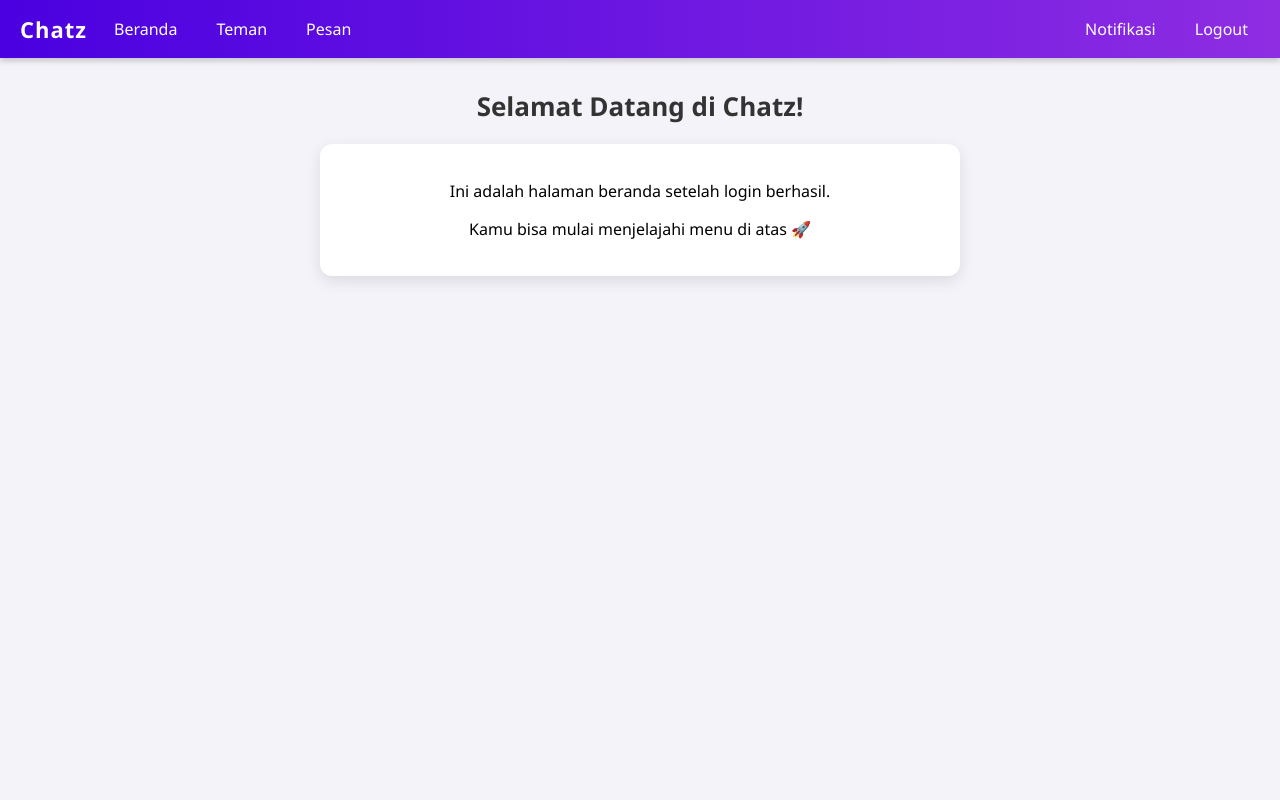
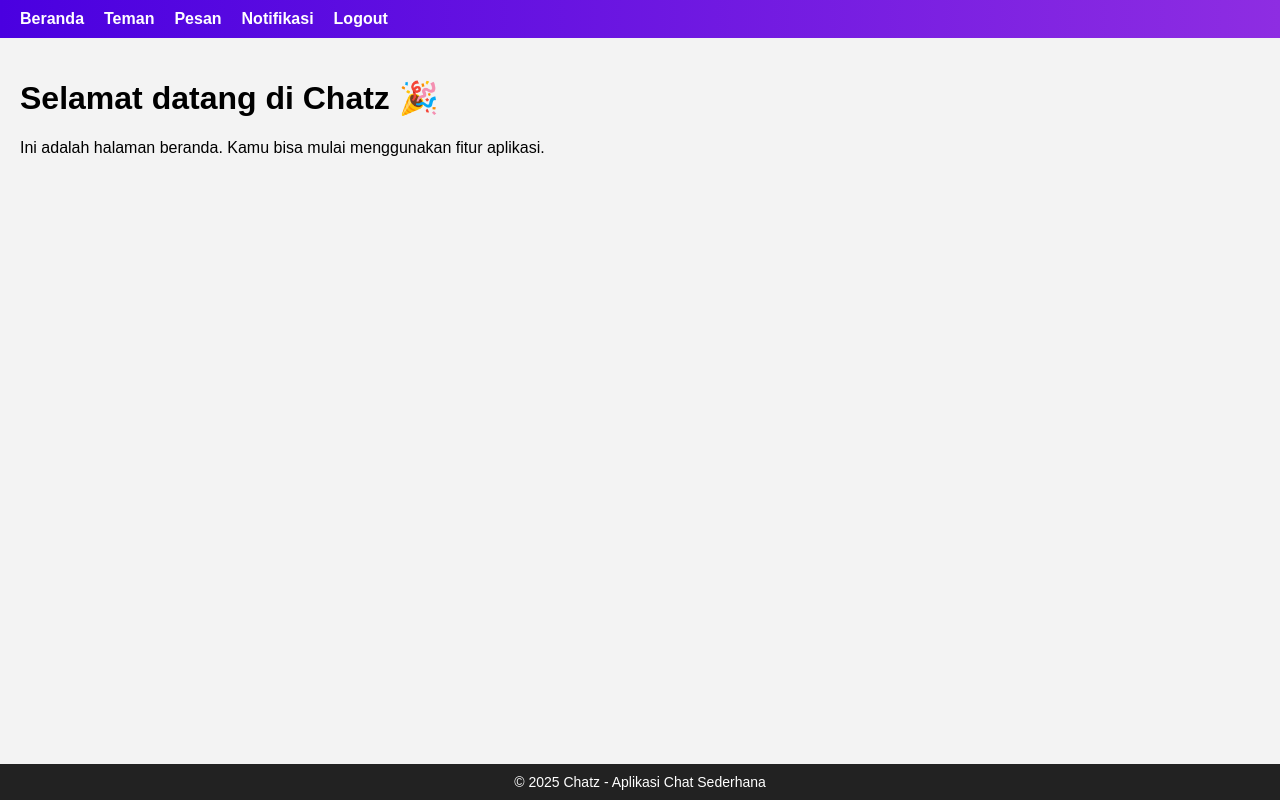
Before and after one commit to andizhuu/chatz, a website: page home.html in a window 1280 px wide. Drawn offline with Linux system fonts and the light colour scheme.

Commit message:
update project

```diff
--- a/home.html
+++ b/home.html
@@ -7,136 +7,60 @@
   <style>
     body {
       margin: 0;
-      font-family: 'Segoe UI', Tahoma, Geneva, Verdana, sans-serif;
-      background: #f3f3f9;
+      font-family: Arial, sans-serif;
+      background: #f3f3f3;
+      display: flex;
+      flex-direction: column;
+      min-height: 100vh;
     }
 
-    /* === NAVBAR === */
+    /* Navbar */
     .navbar {
-      width: 100%;
       display: flex;
+      justify-content: space-between;
       align-items: center;
-      justify-content: space-between;
       background: linear-gradient(90deg, #4a00e0, #8e2de2);
-      padding: 12px 20px;
+      padding: 10px 20px;
       color: white;
-      box-sizing: border-box;
-      box-shadow: 0 3px 6px rgba(0,0,0,0.2);
-      position: relative;
-      z-index: 10;
     }
 
-    .logo-menu {
+    .navbar .menu {
       display: flex;
-      align-items: center;
-      gap: 15px;
+      gap: 20px;
+      flex-wrap: wrap;
     }
 
-    .logo {
-      font-size: 22px;
+    .navbar .menu a {
+      color: white;
+      text-decoration: none;
       font-weight: bold;
-      letter-spacing: 1px;
+      transition: 0.3s;
     }
 
-    .logo-menu a {
-      text-decoration: none;
-      color: white;
-      font-size: 16px;
-      font-weight: 500;
-      padding: 6px 12px;
-      border-radius: 6px;
-      transition: background 0.3s, transform 0.2s;
+    .navbar .menu a:hover {
+      text-decoration: underline;
     }
 
-    .logo-menu a:hover {
-      background: rgba(255, 255, 255, 0.25);
-      transform: translateY(-2px);
+    /* Konten utama */
+    .content {
+      flex: 1;
+      padding: 20px;
     }
 
-    .navbar-menu {
-      display: flex;
-      justify-content: flex-end;
-      flex: 1;
-      gap: 15px;
+    /* Footer */
+    footer {
+      text-align: center;
+      background: #222;
+      color: white;
+      padding: 10px 0;
+      font-size: 14px;
     }
 
-    .navbar-menu a {
-      text-decoration: none;
-      color: white;
-      font-size: 16px;
-      font-weight: 500;
-      padding: 6px 12px;
-      border-radius: 6px;
-      transition: background 0.3s, transform 0.2s;
-    }
-
-    .navbar-menu a:hover {
-      background: rgba(255, 255, 255, 0.25);
-      transform: translateY(-2px);
-    }
-
-    /* === BURGER MENU (MOBILE) === */
-    .menu-toggle {
-      display: none;
-      flex-direction: column;
-      cursor: pointer;
-    }
-
-    .menu-toggle span {
-      width: 28px;
-      height: 3px;
-      background: white;
-      margin: 4px 0;
-      border-radius: 2px;
-    }
-
-    /* === CONTENT === */
-    .container {
-      padding: 30px;
-      text-align: center;
-    }
-
-    .welcome {
-      font-size: 26px;
-      font-weight: bold;
-      color: #333;
-      margin-bottom: 20px;
-    }
-
-    .card {
-      background: white;
-      border-radius: 12px;
-      padding: 20px;
-      max-width: 600px;
-      margin: 20px auto;
-      box-shadow: 0 5px 15px rgba(0,0,0,0.1);
-    }
-
-    /* === RESPONSIVE RULES === */
-    @media (max-width: 768px) {
-      .navbar {
-        flex-wrap: wrap;
-      }
-
-      .navbar-menu {
-        display: none;
-        width: 100%;
-        flex-direction: column;
-        margin-top: 10px;
-      }
-
-      .navbar-menu a {
-        text-align: center;
-        padding: 12px;
-        width: 100%;
-      }
-
-      .navbar-menu.active {
-        display: flex;
-      }
-
-      .menu-toggle {
-        display: flex;
+    /* Responsif */
+    @media (max-width: 600px) {
+      .navbar .menu {
+        gap: 10px;
+        font-size: 14px;
       }
     }
   </style>
@@ -144,36 +68,24 @@
 <body>
   <!-- Navbar -->
   <div class="navbar">
-    <div class="logo-menu">
-      <div class="logo">Chatz</div>
-      <a href="#">Beranda</a>
-      <a href="#">Teman</a>
-      <a href="#">Pesan</a>
-    </div>
-    <div class="menu-toggle" onclick="toggleMenu()">
-      <span></span>
-      <span></span>
-      <span></span>
-    </div>
-    <div class="navbar-menu" id="menu">
-      <a href="#">Notifikasi</a>
+    <div class="menu">
+      <a href="home.html">Beranda</a>
+      <a href="friends.html">Teman</a>
+      <a href="messages.html">Pesan</a>
+      <a href="notifications.html">Notifikasi</a>
       <a href="index.html">Logout</a>
     </div>
   </div>
 
-  <!-- Content -->
-  <div class="container">
-    <div class="welcome">Selamat Datang di Chatz!</div>
-    <div class="card">
-      <p>Ini adalah halaman beranda setelah login berhasil.</p>
-      <p>Kamu bisa mulai menjelajahi menu di atas 🚀</p>
-    </div>
+  <!-- Konten -->
+  <div class="content">
+    <h1>Selamat datang di Chatz 🎉</h1>
+    <p>Ini adalah halaman beranda. Kamu bisa mulai menggunakan fitur aplikasi.</p>
   </div>
 
-  <script>
-    function toggleMenu() {
-      document.getElementById("menu").classList.toggle("active");
-    }
-  </script>
+  <!-- Footer -->
+  <footer>
+    © 2025 Chatz - Aplikasi Chat Sederhana
+  </footer>
 </body>
 </html>
```
